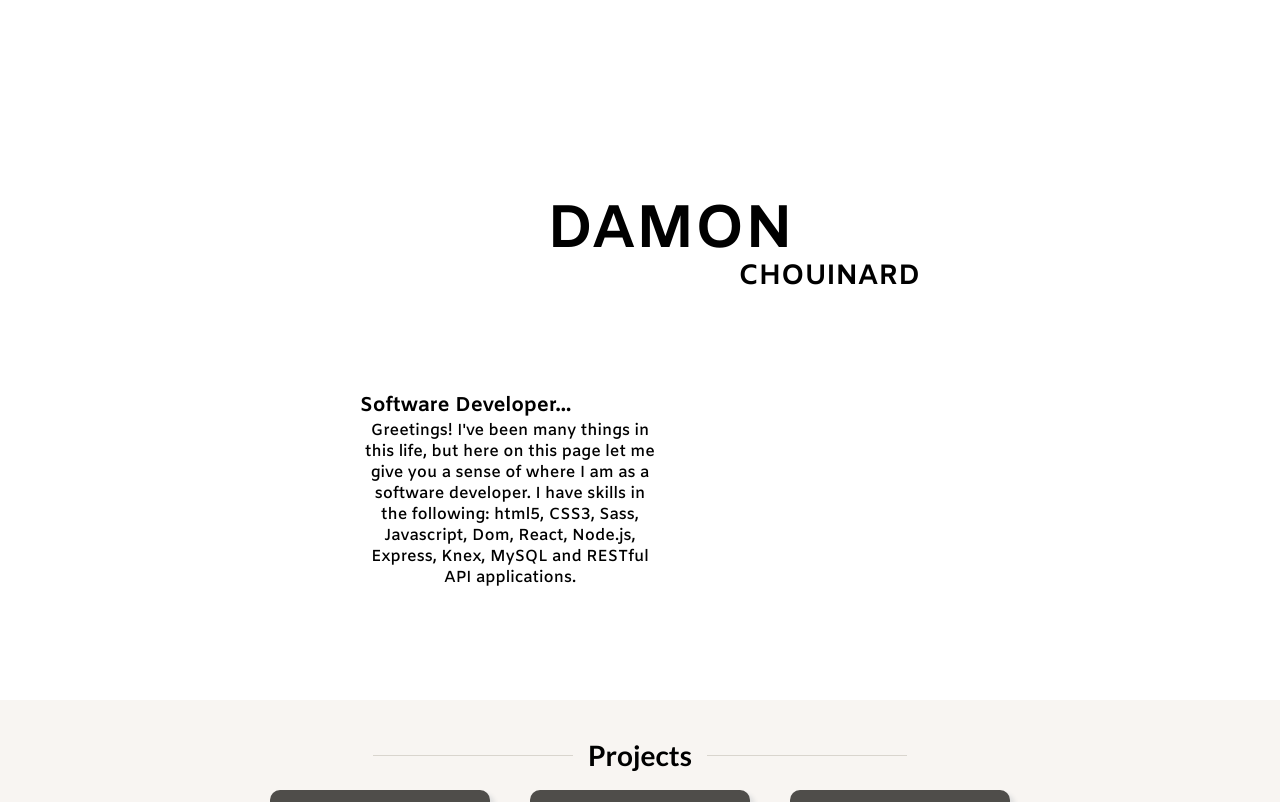
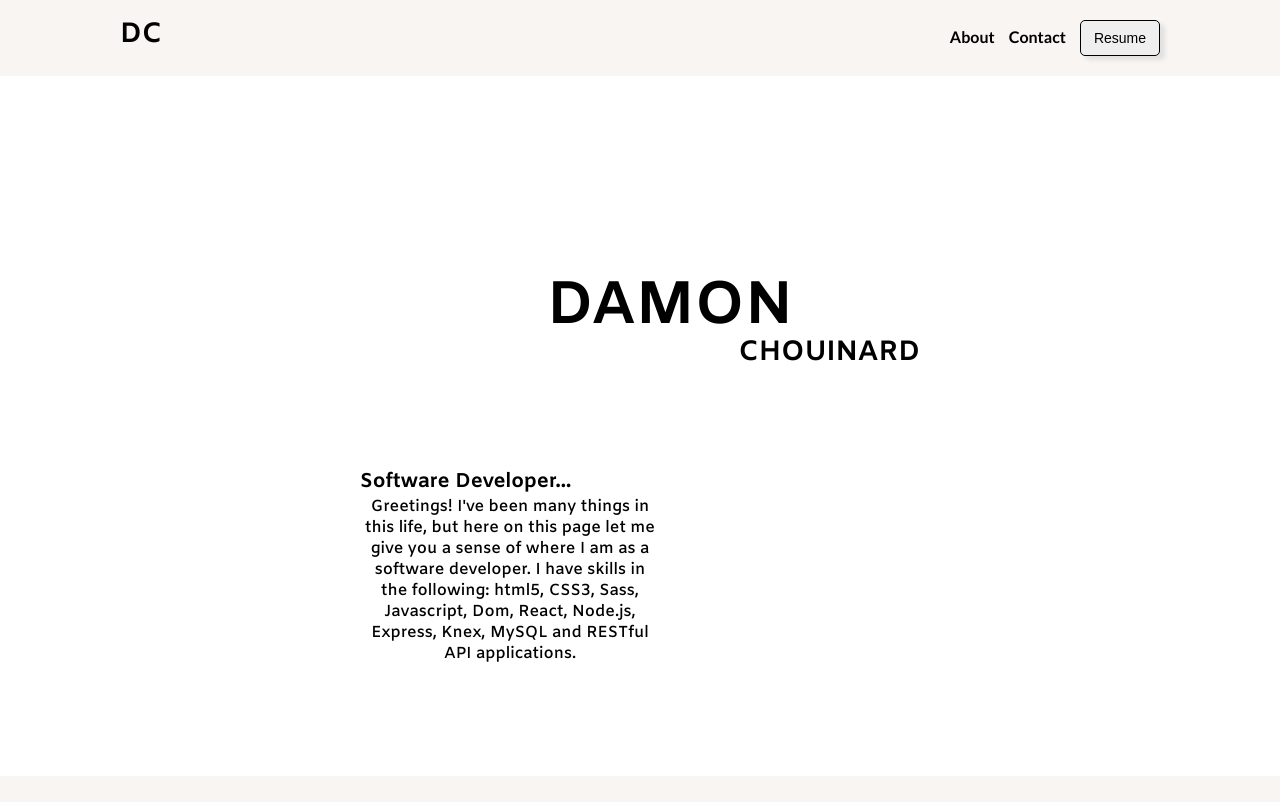
Before and after one commit to MrPreachez/portfolio, a React (Create React App) app: page / in a window 1280 px wide. Shown: the top 802 px of the page. Built offline with nearby package versions, Linux system fonts and the light colour scheme.

Commit message:
functional setup and initial styles

```diff
--- a/src/components/Header/Header.js
+++ b/src/components/Header/Header.js
@@ -1,11 +1,29 @@
-import "./Header.scss"
+import { Link } from "react-router-dom";
+import "./Header.scss";
 
 function Header() {
-    return (
-        <div>
+  return (
+    <div className="nav__section">
+        <div className="nav__limit">
+      <Link to="/" className="nav__link nav__link--logo">
+        {" "}
+        <h2 className="nav__logo">DC</h2>
+      </Link>
+      <div className="nav__container">
+        <div className="nav__links--wrapper">
+          <Link to="/about" className="nav__link">
+            <h4 className="nav__about">About</h4>
+          </Link>
+          <Link to="/contact" className="nav__link">
+            <h4 className="nav__contact">Contact</h4>
+          </Link>
 
+          <button className="nav__resumeBtn">Resume</button>
         </div>
-    )
+      </div>
+      </div>
+    </div>
+  );
 }
 
 export default Header;
--- a/src/components/Header/Header.scss
+++ b/src/components/Header/Header.scss
@@ -3,3 +3,38 @@
 @use "../../styles/partials/mixins" as *;
 @use "../../styles/partials/typography";
 @use "../../styles/partials/variables" as *;
+
+.nav {
+    &__section {
+
+
+        background-color: $secondaryoffWhite;
+
+    }
+    &__limit {
+        max-width: 1080px;
+        margin:0 auto;
+        padding: 2rem;
+        display: flex;
+        justify-content: space-between;
+
+    }
+    &__links--wrapper {
+        display: flex;
+        justify-content: space-around;
+        align-items: baseline;
+        gap: 1.4rem;
+    }
+    &__link {
+        text-decoration: none;
+        color: black;
+        font-family: $font-stackB;
+    }
+    &__link--logo {
+        font-family: $font-stack;
+    }
+    &__resumeBtn {
+        width: 8rem;
+    }
+
+}
--- a/src/styles/partials/_global.scss
+++ b/src/styles/partials/_global.scss
@@ -4,11 +4,11 @@ button {
   height: 3.6rem;
   font-size: 1.4rem;
   font-weight: 400;
-  color: $primaryWhite;
   margin: 0;
   cursor: pointer;
-  background-color: $primaryBlack;
-  border: none;
-  border-radius: 1rem;
+
+  color: black;
+  border: 1px solid black;
+  border-radius: 5px;
   box-shadow: 0.5rem 0.4rem 0.4rem $secondaryMercury;
 }
```
